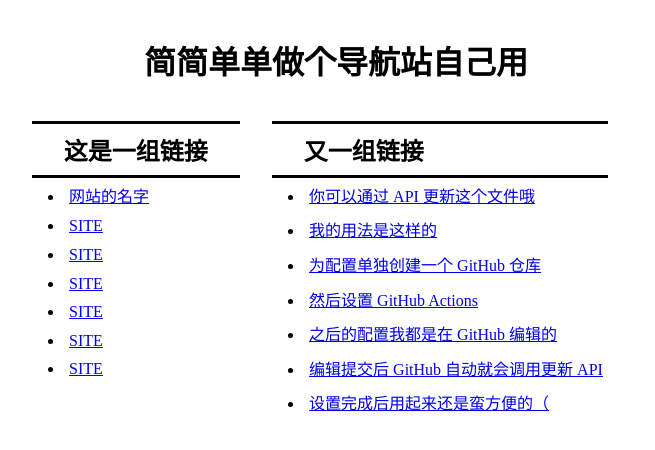
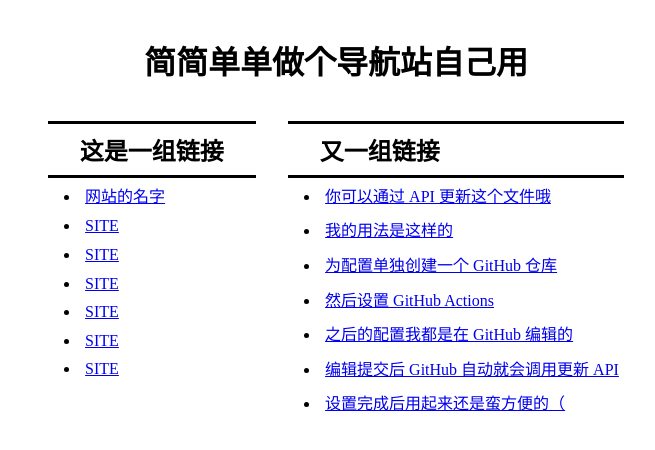
Before and after one commit to CYTMWIA/simple-portal, a Flask app: page / in a window 1280 px wide. Shown: the top 450 px of the page, without its empty margins (304-959 px from the left). Run offline with Flask 3, Linux system fonts and the light colour scheme.

Commit message:
设置最后一组链接的 margin 为 0

```diff
--- a/src/templates/index.html
+++ b/src/templates/index.html
@@ -26,6 +26,11 @@
             min-width: 6em;
             margin-right: 2em;
             margin-bottom: 3em;
+        }
+
+        .group:last-child {
+            margin-right: 0;
+            margin-bottom: 0;
         }
 
         .group-title {
```
